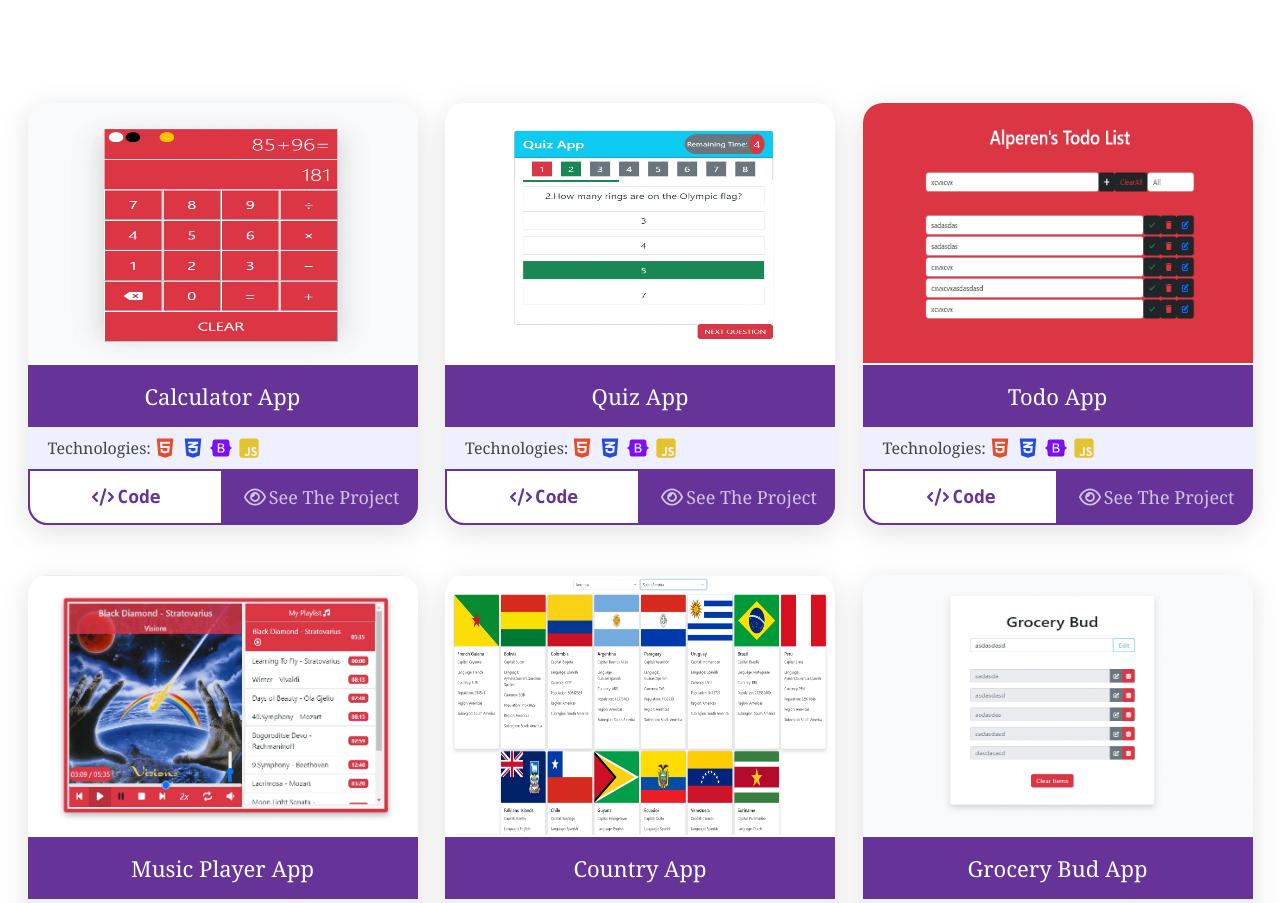
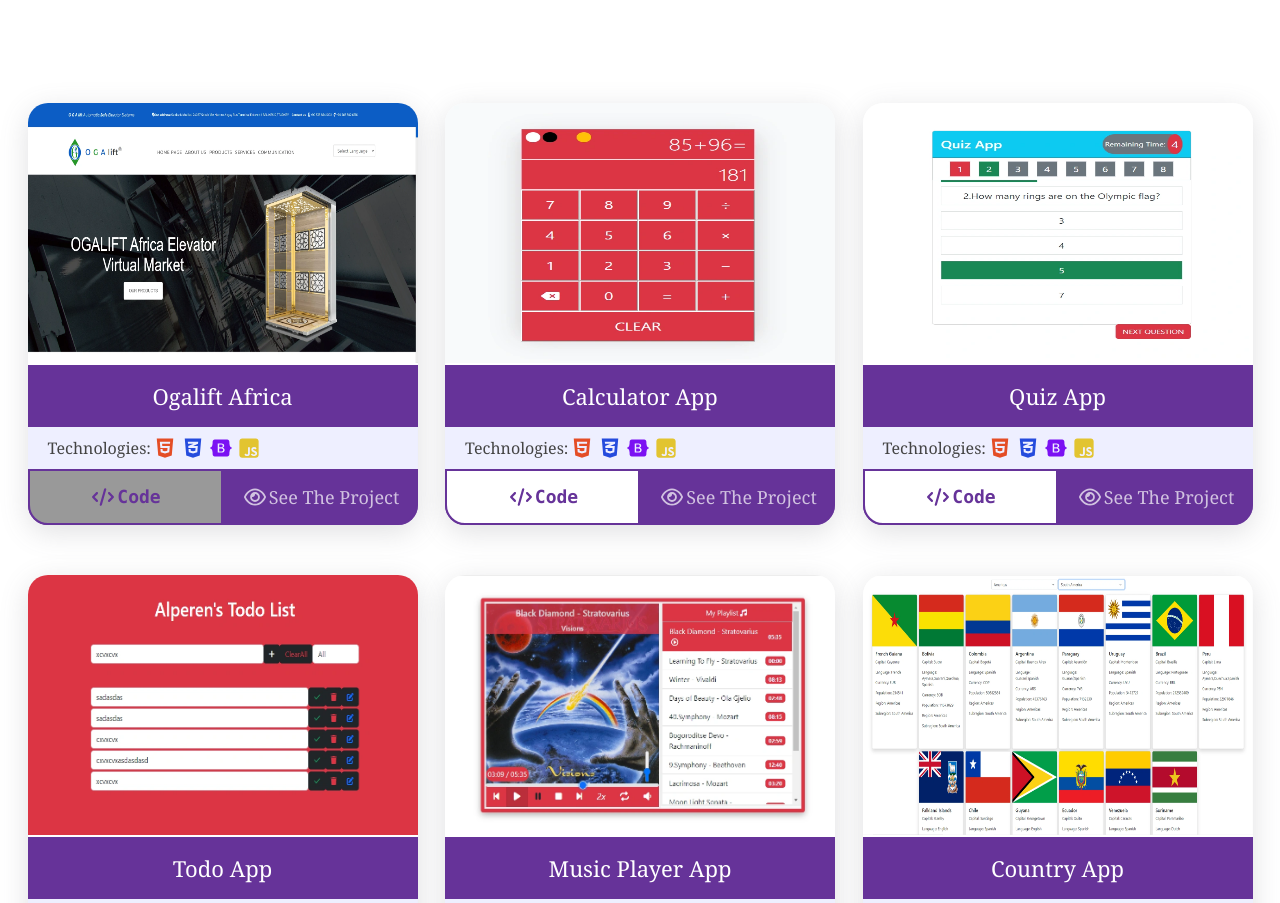
Before and after one commit to alperenkursun/portfolio-project, a React (Create React App) app: page /portfolio/jsprojects in a window 1280 px wide. Shown: the part 1627-2530 px from the top of the page. Built offline with nearby package versions, Linux system fonts and the light colour scheme; a web font is replaced by a local one.

Commit message:
project added

```diff
--- a/src/components/Portfolio/VanillaJs/index.js
+++ b/src/components/Portfolio/VanillaJs/index.js
@@ -32,6 +32,7 @@ import musicplayer from "../images/musicplayer.webp";
 import todoapp from "../images/todoapp.webp";
 import quiz from "../images/quiz.webp";
 import calculator from "../images/calculator.webp";
+import ogalift from "../images/ogalift.webp";
 
 function VanillaJs() {
   const { isDarkMode } = useDarkMode();
@@ -42,6 +43,74 @@ function VanillaJs() {
         isDarkMode ? styles.projectsDark : styles.projectsLight
       }`}
     >
+      <div className={styles.project}>
+        <img src={ogalift} alt="projectimg" className={styles.projectImg} />
+        <div
+          className={`${styles.projectName} ${
+            isDarkMode ? styles.projectNameDark : styles.projectNameLight
+          }`}
+        >
+          Ogalift Africa
+        </div>
+        <div className={styles.projectTechs}>
+          Technologies:{" "}
+          <FontAwesomeIcon
+            icon={faHtml5}
+            style={{ color: "rgb(228,77,38)" }}
+            className={styles.tech}
+          />
+          <FontAwesomeIcon
+            icon={faCss3Alt}
+            style={{ color: "rgb(37,75,221)" }}
+            className={styles.tech}
+          />
+          <FontAwesomeIcon
+            icon={faBootstrap}
+            style={{ color: "rgb(123,17,243)" }}
+            className={styles.tech}
+          />
+          <FontAwesomeIcon
+            icon={faSquareJs}
+            style={{ color: "rgb(226,196,48)" }}
+            className={styles.tech}
+          />
+        </div>
+        <div
+          className={`${styles.projectButtons} ${
+            isDarkMode ? styles.projectButtonsDark : styles.projectButtonsLight
+          }`}
+        >
+          <div
+            className={`${styles.projectButton1} ${
+              isDarkMode
+                ? styles.projectButton1Dark
+                : styles.projectButton1Light
+            }`}
+            aria-disabled
+            style={{
+              backgroundColor: "rgb(153, 153, 153)",
+              cursor: "context-menu",
+              opacity: 1,
+            }}
+          >
+            <FontAwesomeIcon icon={faCode} className={styles.tech} /> Code
+          </div>
+          <a
+            className={`${styles.projectButton2} ${
+              isDarkMode
+                ? styles.projectButton2Dark
+                : styles.projectButton2Light
+            }`}
+            href="https://ogalift.com/"
+            target="_blank"
+            rel="noopener noreferrer"
+          >
+            <FontAwesomeIcon icon={faEye} className={styles.tech} /> See The
+            Project
+          </a>
+        </div>
+      </div>
+
       <div className={styles.project}>
         <img src={calculator} alt="projectimg" className={styles.projectImg} />
         <div
```
Also changed, not shown: src/components/Portfolio/images/ogalift.webp (added).
